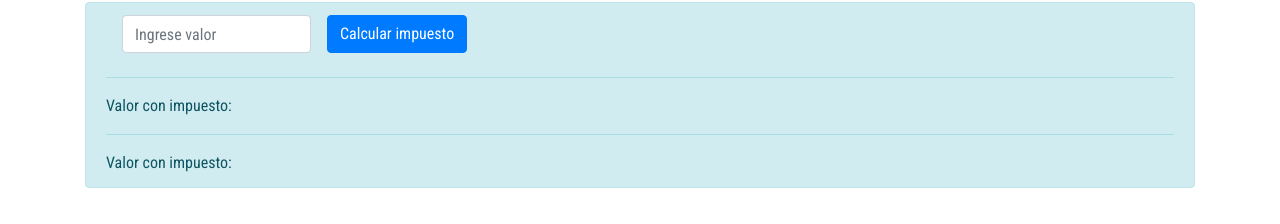
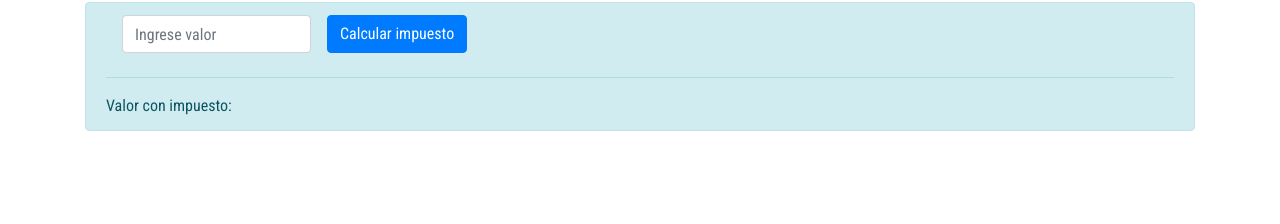
Before and after one commit to mstrione/demodevops, an Angular app: page / in a window 1280 px wide. Shown: the part 439-663 px from the top of the page. Built offline with nearby package versions, Linux system fonts and the light colour scheme.

Commit message:
Último FOX para volver a cero

```diff
--- a/src/app/vat-calculator/vat-calculator.component.html
+++ b/src/app/vat-calculator/vat-calculator.component.html
@@ -16,8 +16,6 @@
         </div>
 
         <hr>
-        <p class="mb-0" id="tax">Valor con impuesto: {{tax}}</p>
-        <hr>
         <p class="mb-0" id="afterTax">Valor con impuesto: {{afterTax}}</p>
     </div>
 
```
